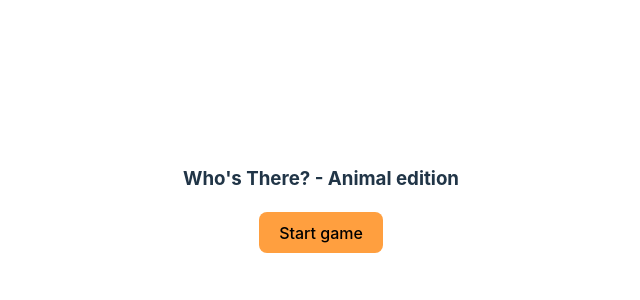
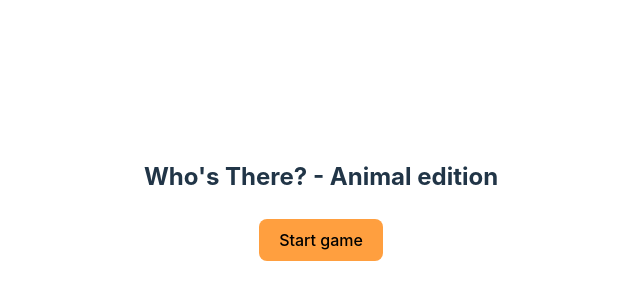
Before and after one commit to emiliamassing/WhosThere-Group-1, a Vue app: page / in a window 1280 px wide. Shown: the part 200-500 px from the top of the page, without its empty margins (319-959 px from the left). Built offline with nearby package versions, Linux system fonts and the light colour scheme.

Commit message:
Added state to startpage

```diff
--- a/src/components/StartPage.vue
+++ b/src/components/StartPage.vue
@@ -1,12 +1,23 @@
-<script setup lang="ts"></script>
+<script setup lang="ts">
+    import { ref } from 'vue';
+
+    let gameStarted = ref(false);
+    console.log(gameStarted);
+
+    function startGame() :void {
+        gameStarted.value = true;
+        console.log(gameStarted);
+    };
+</script>
 
 <template>
-    <h3>Who's There? - Animal edition</h3>
-    <button>Start game</button>
+    <h2>Who's There? - Animal edition</h2>
+    <button @click="startGame">Start game</button>
 </template>
 
 <style>
-    button {
-        background-color: rgb(255, 159, 63);
+    h2{
+        margin-bottom: 1em;
     }
+
 </style>
--- a/src/style.css
+++ b/src/style.css
@@ -43,12 +43,13 @@ button {
   font-size: 1em;
   font-weight: 500;
   font-family: inherit;
-  background-color: #1a1a1a;
+  background-color: rgb(255, 159, 63);
   cursor: pointer;
   transition: border-color 0.25s;
 }
 button:hover {
-  border-color: #646cff;
+  background-color: #ff952b;
+  border-color: #fd8c1c;
 }
 button:focus,
 button:focus-visible {
@@ -75,6 +76,6 @@ button:focus-visible {
     color: #747bff;
   }
   button {
-    background-color: #f9f9f9;
+    background-color: rgb(255, 159, 63);
   }
 }
```
